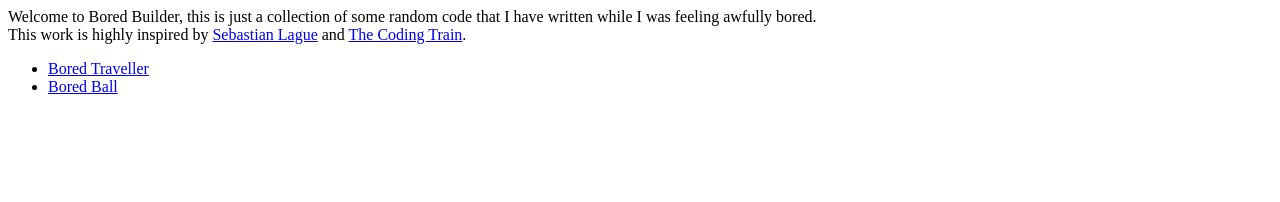
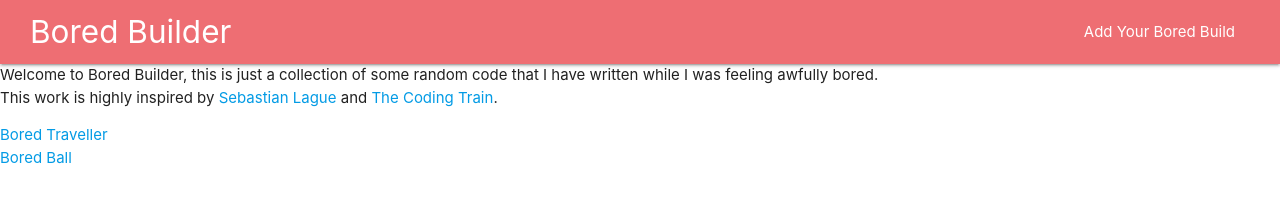
Before and after one commit to rakshit087/bored-builder, a plain HTML site: page index.html in a window 1280 px wide. Drawn offline with nearby package versions, Linux system fonts and the light colour scheme.

Commit message:
Added Navbar to HomePage

```diff
--- a/index.html
+++ b/index.html
@@ -1,12 +1,24 @@
 <!DOCTYPE html>
 <html lang="en">
+
 <head>
   <meta charset="UTF-8" />
   <meta http-equiv="X-UA-Compatible" content="IE=edge" />
   <meta name="viewport" content="width=device-width, initial-scale=1.0" />
+  <link rel="stylesheet" href="https://cdnjs.cloudflare.com/ajax/libs/materialize/1.0.0/css/materialize.min.css">
+  <link rel="stylesheet" href="styles.css" />
   <title>Bored Builder</title>
 </head>
+
 <body>
+  <nav>
+    <div class="nav-wrapper">
+      <a href="#" class="brand-logo">Bored Builder</a>
+      <ul id="nav-mobile" class="right hide-on-med-and-down">
+        <li><a href="https://github.com/rakshit087/bored-builder">Add Your Bored Build</a></li>
+      </ul>
+    </div>
+  </nav>
   Welcome to Bored Builder, this is just a collection of some random code that
   I have written while I was feeling awfully bored. <br />
   This work is highly inspired by
@@ -21,5 +33,7 @@
       <a href="./builds/ball/index.html">Bored Ball</a>
     </li>
   </ul>
+  <script src="https://cdnjs.cloudflare.com/ajax/libs/materialize/1.0.0/js/materialize.min.js"></script>
 </body>
+
 </html>
--- /dev/null
+++ b/styles.css
@@ -0,0 +1,3 @@
+.nav-wrapper {
+    padding: 0 2rem;
+}
```
Lines whose indentation alone changed are shown as unchanged.
